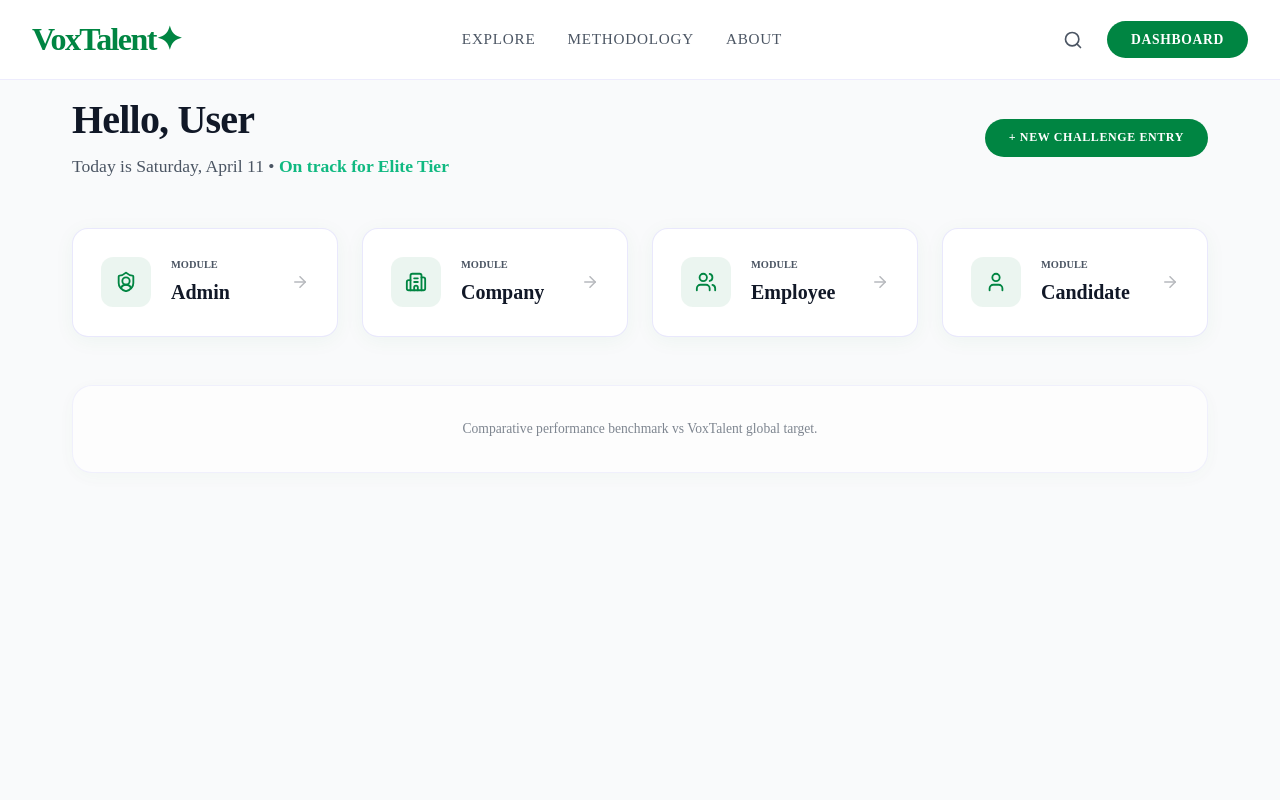
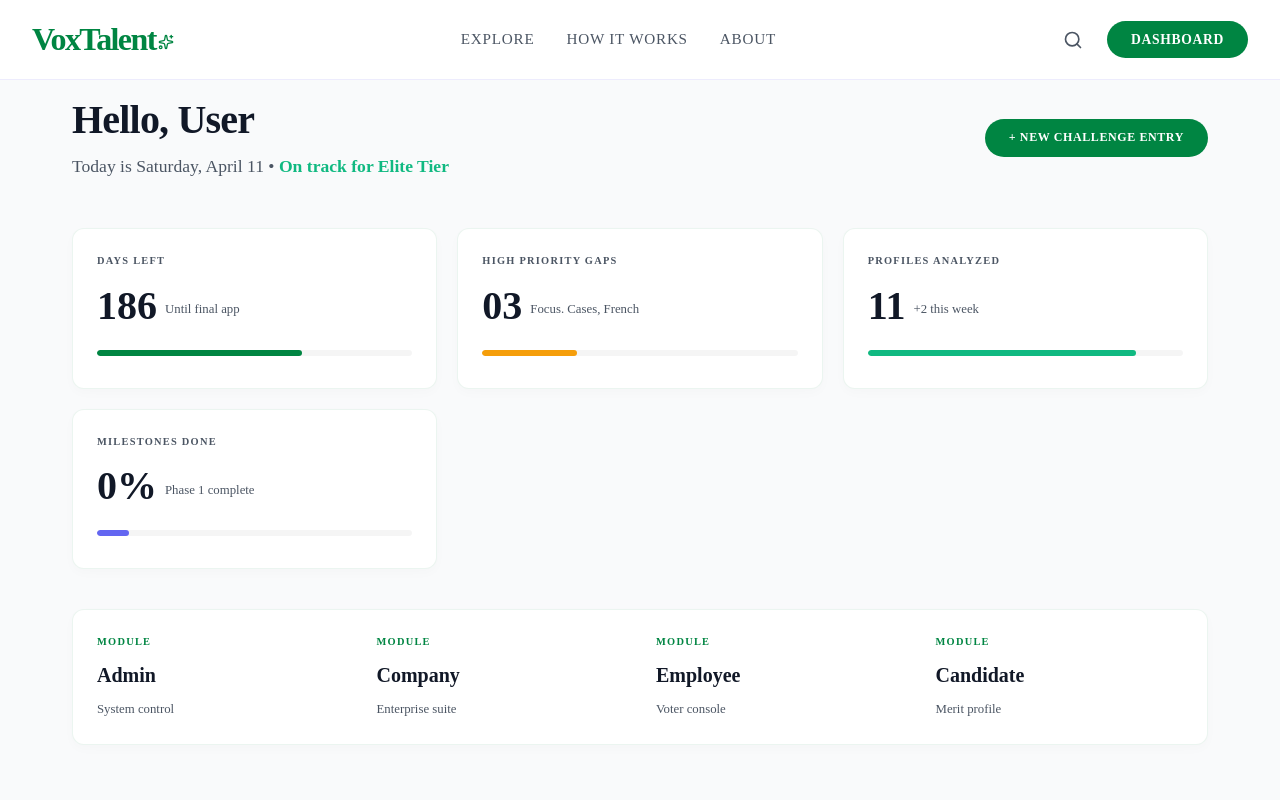
Before and after one commit to Celestin25/voxtalent, a Next.js app: page /dashboard in a window 1280 px wide. Shown: the top 800 px of the page. Built offline with nearby package versions, Linux system fonts and the light colour scheme; no server answers.

Commit message:
removed emojis

```diff
--- a/src/app/dashboard/dashboard.module.css
+++ b/src/app/dashboard/dashboard.module.css
@@ -32,20 +32,27 @@
 
 .statsGrid {
   display: grid;
-  grid-template-columns: repeat(auto-fit, minmax(240px, 1fr));
-  gap: 1.5rem;
-  margin-bottom: 3rem;
+  grid-template-columns: repeat(auto-fit, minmax(280px, 1fr));
+  gap: 1.25rem;
+  margin-bottom: 2.5rem;
+}
+
+@media (max-width: 768px) {
+  .statsGrid {
+    grid-template-columns: 1fr;
+  }
 }
 
 .statCard {
   background: var(--color-bg-secondary);
-  border: 1px solid rgba(79, 70, 229, 0.12);
-  border-radius: 16px;
-  padding: 1.75rem;
+  border: 1px solid rgba(0, 133, 66, 0.12);
+  border-radius: 12px;
+  padding: 1.5rem;
   display: flex;
-  align-items: center;
-  gap: 1.25rem;
-  box-shadow: var(--shadow-card);
+  flex-direction: column;
+  align-items: flex-start;
+  gap: 1rem;
+  box-shadow: 0 4px 12px rgba(0, 0, 0, 0.02);
   transition: transform 0.3s;
 }
 
@@ -57,7 +64,7 @@
 .statIcon {
   width: 50px;
   height: 50px;
-  background: rgba(79, 70, 229, 0.08);
+  background: rgba(0, 133, 66, 0.08);
   border-radius: 12px;
   display: flex;
   align-items: center;
@@ -94,7 +101,7 @@
 
 .card {
   background: var(--color-bg-secondary);
-  border: 1px solid rgba(79, 70, 229, 0.1);
+  border: 1px solid rgba(0, 133, 66, 0.1);
   border-radius: 20px;
   padding: 2rem;
   box-shadow: var(--shadow-card);
@@ -106,7 +113,7 @@
   align-items: center;
   margin-bottom: 2rem;
   padding-bottom: 1rem;
-  border-bottom: 1px solid rgba(79, 70, 229, 0.08);
+  border-bottom: 1px solid rgba(0, 133, 66, 0.08);
 }
 
 .cardTitle {
@@ -205,8 +212,8 @@
   width: 100%;
   text-align: left;
   padding: 1rem;
-  background: rgba(79, 70, 229, 0.04);
-  border: 1px solid rgba(79, 70, 229, 0.12);
+  background: rgba(0, 133, 66, 0.04);
+  border: 1px solid rgba(0, 133, 66, 0.12);
   border-radius: 10px;
   color: var(--color-text-primary);
   font-size: 0.9rem;
--- a/src/app/dashboard/page.tsx
+++ b/src/app/dashboard/page.tsx
@@ -22,29 +22,38 @@ export default async function DashboardPage() {
 
       <section className={styles.statsGrid}>
         {[
-          { title: "Admin", icon: ShieldUser, href: "/dashboard/admin", color: "var(--color-accent-primary)", desc: "System control" },
-          { title: "Company", icon: Building2, href: "/dashboard/company", color: "var(--color-accent-primary)", desc: "Enterprise suite" },
-          { title: "Employee", icon: Users, href: "/dashboard/employee", color: "var(--color-accent-primary)", desc: "Voter console" },
-          { title: "Candidate", icon: User, href: "/dashboard/candidate", color: "var(--color-accent-primary)", desc: "Merit profile" },
+          { title: "DAYS LEFT", value: "186", icon: ShieldUser, label: "Until final app", progress: 65, color: "var(--color-accent-primary)" },
+          { title: "HIGH PRIORITY GAPS", value: "03", icon: Building2, label: "Focus. Cases, French", progress: 30, color: "#f59e0b" },
+          { title: "PROFILES ANALYZED", value: "11", icon: Users, label: "+2 this week", progress: 85, color: "#10b981" },
+          { title: "MILESTONES DONE", value: "0%", icon: User, label: "Phase 1 complete", progress: 10, color: "#6366f1" },
         ].map((item) => (
-          <Link key={item.title} href={item.href} className={styles.statCard} style={{ textDecoration: 'none' }}>
-            <div className={styles.statIcon} style={{ background: 'rgba(0, 133, 66, 0.08)', color: 'var(--color-accent-primary)' }}>
-              <item.icon size={22} />
+          <div key={item.title} className="card-premium" style={{ display: 'flex', flexDirection: 'column', gap: '1rem', width: '100%' }}>
+            <div className="text-label">{item.title}</div>
+            <div style={{ display: 'flex', alignItems: 'flex-end', gap: '8px' }}>
+              <span style={{ fontSize: '2.5rem', fontWeight: 800, lineHeight: 1, color: 'var(--color-text-primary)' }}>{item.value}</span>
+              <span className="text-secondary" style={{ fontSize: '0.8rem', paddingBottom: '6px' }}>{item.label}</span>
             </div>
-            <div>
-              <div style={{ fontSize: '0.65rem', fontWeight: 700, color: 'var(--color-text-secondary)', marginBottom: '2px' }}>MODULE</div>
-              <div className={styles.statValue} style={{ fontSize: '1.25rem' }}>{item.title}</div>
+            <div className="progress-container" style={{ margin: '0.5rem 0' }}>
+              <div className="progress-bar" style={{ width: `${item.progress}%`, background: item.color }}></div>
             </div>
-            <ArrowRight size={18} style={{ marginLeft: 'auto', opacity: 0.3 }} />
-          </Link>
+          </div>
         ))}
       </section>
 
-      <div className={styles.card} style={{ textAlign: 'center', opacity: 0.7 }}>
-        <p className="text-secondary" style={{ fontSize: '0.85rem' }}>
-          Comparative performance benchmark vs VoxTalent global target.
-        </p>
-        </div>
+      <div className="card-premium" style={{ display: 'grid', gridTemplateColumns: 'repeat(auto-fit, minmax(200px, 1fr))', gap: '2rem' }}>
+        {[
+          { title: "Admin", href: "/dashboard/admin", desc: "System control" },
+          { title: "Company", href: "/dashboard/company", desc: "Enterprise suite" },
+          { title: "Employee", href: "/dashboard/employee", desc: "Voter console" },
+          { title: "Candidate", href: "/dashboard/candidate", desc: "Merit profile" },
+        ].map((item) => (
+          <Link key={item.title} href={item.href} style={{ textDecoration: 'none', display: 'flex', flexDirection: 'column', gap: '0.5rem' }}>
+            <div className="text-label" style={{ color: 'var(--color-accent-primary)' }}>MODULE</div>
+            <div style={{ fontSize: '1.25rem', fontWeight: 700, color: 'var(--color-text-primary)' }}>{item.title}</div>
+            <div className="text-secondary" style={{ fontSize: '0.8rem' }}>{item.desc}</div>
+          </Link>
+        ))}
+      </div>
       </div>
     </main>
   );
--- a/src/app/globals.css
+++ b/src/app/globals.css
@@ -148,7 +148,59 @@ button {
   transform: translateY(-2px);
 }
 
+/* Premium Dashboard Components */
+.card-premium {
+  background: var(--color-bg-secondary);
+  border: 1px solid rgba(0, 133, 66, 0.08);
+  border-radius: 12px;
+  padding: 1.5rem;
+  box-shadow: 0 4px 12px rgba(0, 0, 0, 0.02);
+  transition: all var(--transition-smooth);
+}
+
+.card-premium:hover {
+  border-color: var(--color-accent-primary);
+  box-shadow: 0 10px 30px rgba(0, 133, 66, 0.04);
+  transform: translateY(-2px);
+}
+
+.badge-status {
+  font-size: 0.65rem;
+  font-weight: 800;
+  padding: 3px 10px;
+  border-radius: 4px;
+  text-transform: uppercase;
+  letter-spacing: 0.08em;
+  display: inline-flex;
+  align-items: center;
+  gap: 4px;
+}
+
+.progress-container {
+  width: 100%;
+  height: 6px;
+  background: rgba(0, 0, 0, 0.04);
+  border-radius: 999px;
+  overflow: hidden;
+  margin: 1rem 0;
+}
+
+.progress-bar {
+  height: 100%;
+  background: var(--color-accent-primary);
+  border-radius: 999px;
+  transition: width 1s cubic-bezier(0.65, 0, 0.35, 1);
+}
+
 /* Utility classes */
+.text-label {
+  font-size: 0.65rem;
+  font-weight: 700;
+  color: var(--color-text-secondary);
+  text-transform: uppercase;
+  letter-spacing: 0.12em;
+}
+
 .text-secondary {
   color: var(--color-text-secondary);
 }
--- a/src/app/page.tsx
+++ b/src/app/page.tsx
@@ -23,14 +23,14 @@ export default function Home() {
             Hire via <span className="text-gold">Collective Intelligence</span>
           </h1>
           <p className={styles.heroSubtitle}>
-            We've replaced gut feelings with data-driven consensus from the people who will actually work with the hire.
+            We've replaced gut feelings with data driven consensus from the people who will actually work with the hire.
           </p>
           <div className={styles.heroActions}>
             <Link href="/dashboard" className="btn-primary">
               Explore Dashboard <ArrowRight size={18} style={{ marginLeft: "8px" }} />
             </Link>
             <Link href="/how-it-works" className="btn-outline">
-              Learn Methodology
+              How It Works
             </Link>
           </div>
         </div>
@@ -63,7 +63,7 @@ export default function Home() {
               </div>
               <h3 className={styles.cardTitle}>Real-Work Challenges</h3>
               <p className={styles.cardText}>
-                Candidates prove their ability by solving actual problems your company faces — not theoretical puzzles.
+                Candidates prove their ability by solving actual problems your company faces. Not theoretical puzzles.
               </p>
             </div>
 
--- a/src/components/Navbar.tsx
+++ b/src/components/Navbar.tsx
@@ -1,7 +1,7 @@
 "use client";
 
 import Link from "next/link";
-import { User, Search, LogOut, LayoutDashboard, Crown, Zap } from "lucide-react";
+import { User, Search, LogOut, LayoutDashboard, Crown, Zap, Sparkles } from "lucide-react";
 import { useSession } from "next-auth/react";
 import { useState } from "react";
 import { usePathname } from "next/navigation";
@@ -51,11 +51,11 @@ export default function Navbar() {
     <nav className={styles.nav}>
       <div className={`container ${styles.container}`}>
         <Link href="/" className={styles.logo}>
-          VoxTalent<span style={{color: 'var(--color-accent-primary)'}}>✦</span>
+          VoxTalent<span style={{color: 'var(--color-accent-primary)', marginLeft: '2px'}}><Sparkles size={16} /></span>
         </Link>
         <div className={styles.links}>
           <Link href="/challenges" className={styles.link}>Explore</Link>
-          <Link href="/how-it-works" className={styles.link}>Methodology</Link>
+          <Link href="/how-it-works" className={styles.link}>How It Works</Link>
           <Link href="/about" className={styles.link}>About</Link>
         </div>
         <div className={styles.actions}>
```
Also changed, not shown: src/app/about/page.tsx (+9 -9 lines), src/app/how-it-works/page.tsx (+11 -11 lines).
